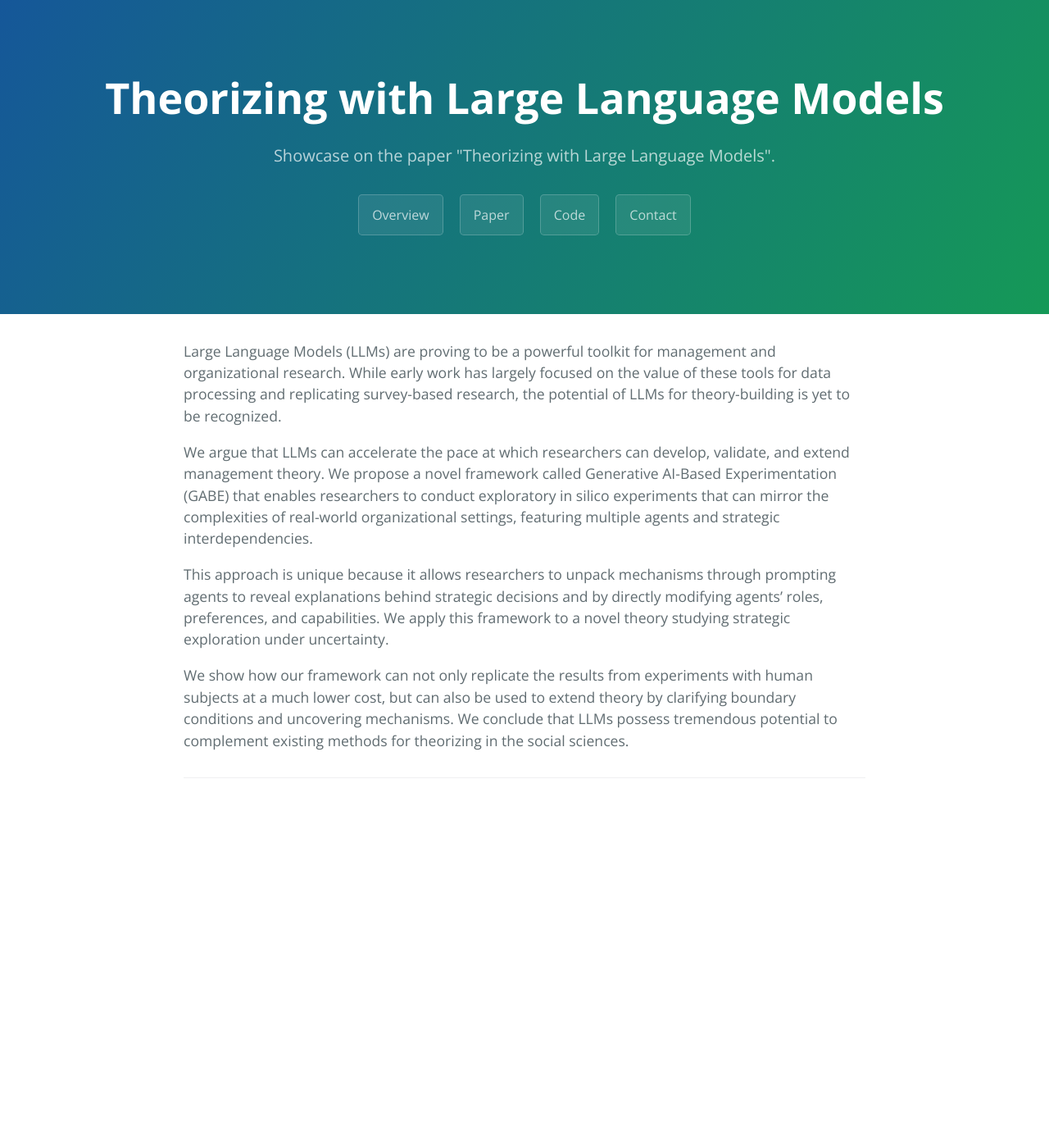
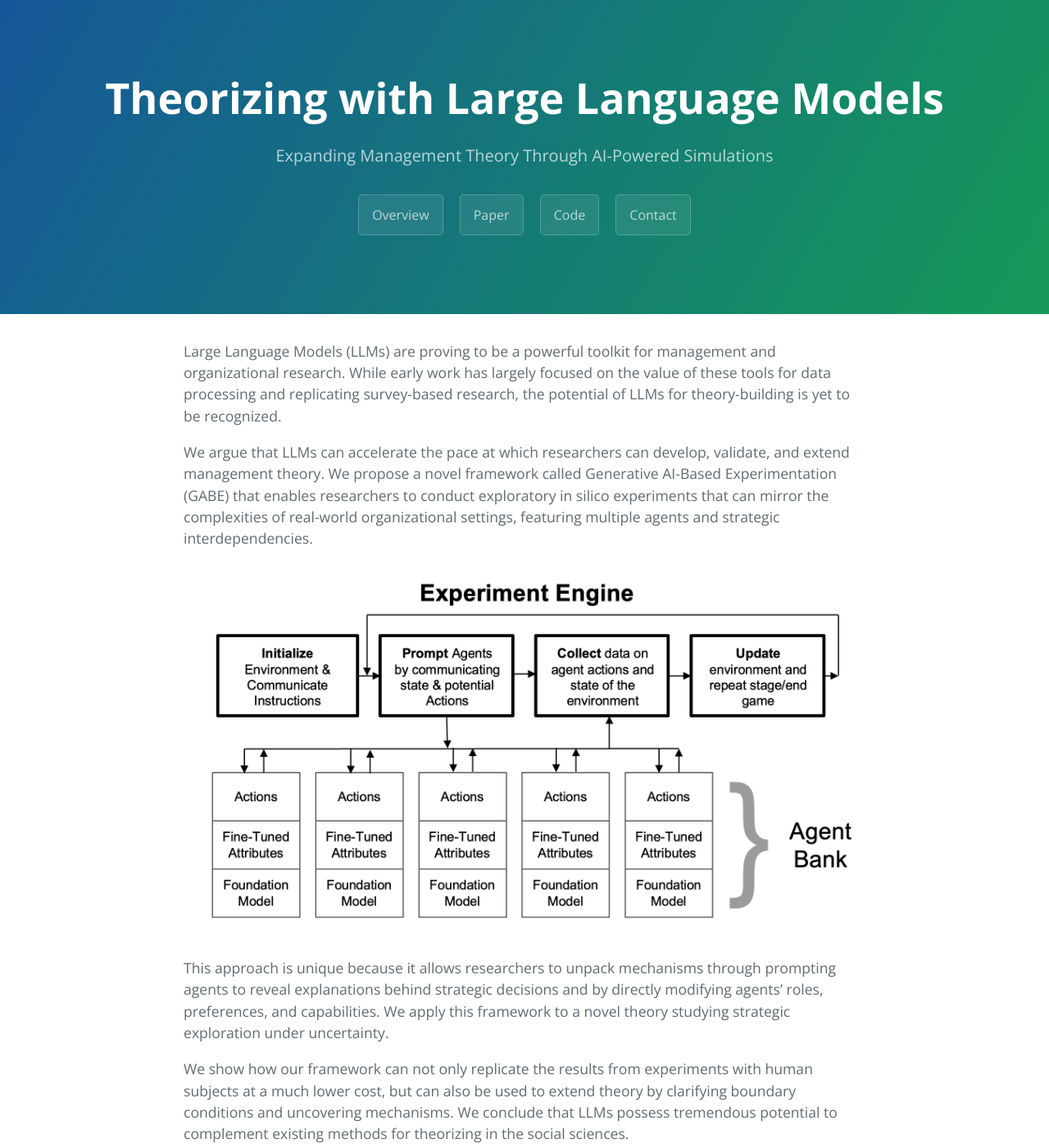
Before and after one commit to arulmabr/theorising_with_llms, a Jekyll site: the page built from index.md, in a window 1280 px wide and 1400 px high. Shown: the whole window at 82% size. Built offline with Jekyll 4.4.1, drawn with Linux system fonts in a browser that asks for light colours; some of the changed text lies outside the part shown.

Commit message:
added an image and a tagline

````diff
--- a/_config.yml
+++ b/_config.yml
@@ -1,5 +1,5 @@
 title: Theorizing with Large Language Models
-description: Showcase on the paper "Theorizing with Large Language Models".
+description: Expanding Management Theory Through AI-Powered Simulations
 show_downloads: true
 google_analytics:
 theme: jekyll-theme-cayman
--- a/index.md
+++ b/index.md
@@ -6,6 +6,14 @@ layout: default
 
  We argue that LLMs can accelerate the pace at which researchers can develop, validate, and extend management theory. We propose a novel framework called Generative AI-Based Experimentation (GABE) that enables researchers to conduct exploratory in silico experiments that can mirror the complexities of real-world organizational settings, featuring multiple agents and strategic interdependencies.
 
- This approach is unique because it allows researchers to unpack mechanisms through prompting agents to reveal explanations behind strategic decisions and by directly modifying agents' roles, preferences, and capabilities. We apply this framework to a novel theory studying strategic exploration under uncertainty.
+ ![GABE Framework](images/ai-agent-framework.png)
+
+This approach is unique because it allows researchers to unpack mechanisms through prompting agents to reveal explanations behind strategic decisions and by directly modifying agents' roles, preferences, and capabilities. We apply this framework to a novel theory studying strategic exploration under uncertainty.
 
  We show how our framework can not only replicate the results from experiments with human subjects at a much lower cost, but can also be used to extend theory by clarifying boundary conditions and uncovering mechanisms. We conclude that LLMs possess tremendous potential to complement existing methods for theorizing in the social sciences.
+
+### To Cite this work:
+
+```markdown
+Tranchero, M., Brenninkmeijer, C., Murugan, A., & Nagaraj, A. (2024). Theorizing with Large Language Models.
+```
````
Also changed, not shown: code.md (+2 -2 lines), images/ai-agent-framework.png (added), 3 other files.
